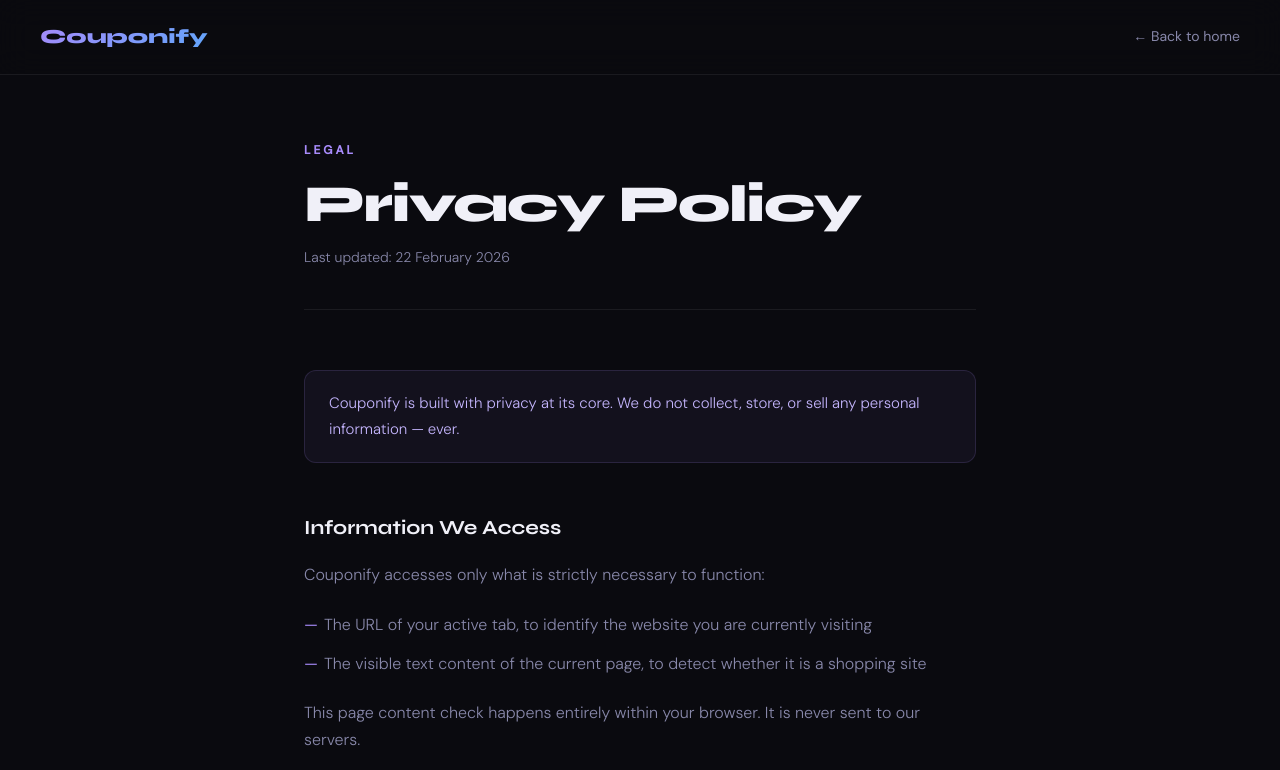
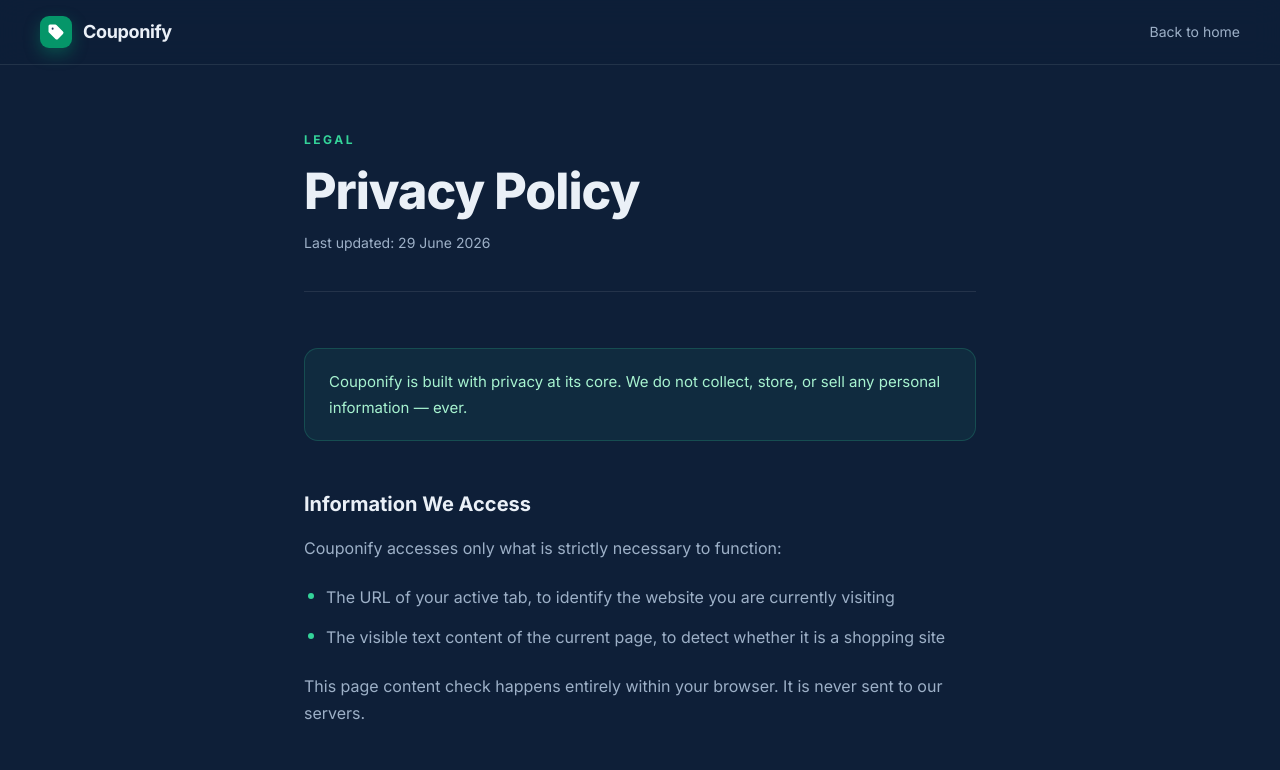
Before and after one commit to Reybest123/couponify-backend, a website: page privacy.html in a window 1280 px wide. Shown: the top 770 px of the page. Drawn offline with Linux system fonts and the light colour scheme.

Commit message:
Rebrand privacy page + disclose AI (Anthropic) URL processing

```diff
--- a/privacy.html
+++ b/privacy.html
@@ -6,174 +6,92 @@
   <title>Couponify — Privacy Policy</title>
   <link rel="preconnect" href="https://fonts.googleapis.com" />
   <link rel="preconnect" href="https://fonts.gstatic.com" crossorigin />
-  <link href="https://fonts.googleapis.com/css2?family=Syne:wght@700;800&family=DM+Sans:wght@300;400;500&display=swap" rel="stylesheet" />
+  <link href="https://fonts.googleapis.com/css2?family=Inter:wght@400;500;600;700;800&display=swap" rel="stylesheet" />
   <style>
     *, *::before, *::after { box-sizing: border-box; margin: 0; padding: 0; }
 
     :root {
-      --bg: #0a0a0f;
-      --surface: #111118;
-      --border: rgba(255,255,255,0.07);
-      --text: #f0f0f8;
-      --muted: #8888aa;
-      --accent: #a78bfa;
+      --navy: #1E3A5F;
+      --green: #059669;
+      --green-bright: #34D399;
+      --bg: #0E1F38;
+      --border: rgba(255,255,255,0.09);
+      --text: #EAF0F7;
+      --muted: #9DB0C7;
     }
 
     body {
       background: var(--bg);
       color: var(--text);
-      font-family: 'DM Sans', sans-serif;
+      font-family: 'Inter', -apple-system, BlinkMacSystemFont, 'Segoe UI', sans-serif;
       font-size: 16px;
       line-height: 1.7;
-      padding: 0;
     }
 
+    a { text-decoration: none; }
+    svg { display: block; }
+
     nav {
-      position: fixed;
-      top: 0; left: 0; right: 0;
-      z-index: 100;
-      padding: 20px 40px;
-      display: flex;
-      align-items: center;
-      justify-content: space-between;
-      background: rgba(10,10,15,0.9);
-      backdrop-filter: blur(16px);
+      position: fixed; top: 0; left: 0; right: 0; z-index: 100;
+      padding: 16px 40px;
+      display: flex; align-items: center; justify-content: space-between;
+      background: rgba(14,31,56,0.85);
+      backdrop-filter: blur(14px);
       border-bottom: 1px solid var(--border);
     }
-
-    .nav-logo {
-      font-family: 'Syne', sans-serif;
-      font-weight: 800;
-      font-size: 20px;
-      background: linear-gradient(135deg, #a78bfa, #60a5fa);
-      -webkit-background-clip: text;
-      -webkit-text-fill-color: transparent;
-      background-clip: text;
-      text-decoration: none;
+    .brand { display: flex; align-items: center; gap: 11px; }
+    .brand-mark {
+      width: 32px; height: 32px; border-radius: 9px; background: var(--green);
+      display: flex; align-items: center; justify-content: center;
+      box-shadow: 0 6px 16px rgba(5,150,105,0.4);
     }
-
-    .nav-back {
-      color: var(--muted);
-      text-decoration: none;
-      font-size: 14px;
-      transition: color 0.2s;
-    }
+    .brand-mark svg { width: 18px; height: 18px; }
+    .brand-name { font-size: 18px; font-weight: 700; letter-spacing: -0.02em; color: var(--text); }
+    .nav-back { color: var(--muted); font-size: 14px; transition: color 0.2s; }
     .nav-back:hover { color: var(--text); }
 
-    main {
-      max-width: 720px;
-      margin: 0 auto;
-      padding: 140px 24px 80px;
-    }
+    main { max-width: 720px; margin: 0 auto; padding: 130px 24px 80px; }
 
-    .page-label {
-      font-size: 12px;
-      font-weight: 600;
-      letter-spacing: 3px;
-      text-transform: uppercase;
-      color: var(--accent);
-      margin-bottom: 16px;
-    }
+    .page-label { font-size: 12px; font-weight: 700; letter-spacing: 2.5px; text-transform: uppercase; color: var(--green-bright); margin-bottom: 14px; }
+    h1 { font-size: clamp(32px, 6vw, 50px); font-weight: 800; letter-spacing: -0.02em; line-height: 1.1; margin-bottom: 12px; }
+    .last-updated { color: var(--muted); font-size: 14px; margin-bottom: 56px; padding-bottom: 36px; border-bottom: 1px solid var(--border); }
 
-    h1 {
-      font-family: 'Syne', sans-serif;
-      font-size: clamp(32px, 6vw, 52px);
-      font-weight: 800;
-      letter-spacing: -1.5px;
-      line-height: 1.1;
-      margin-bottom: 12px;
-    }
+    h2 { font-size: 20px; font-weight: 700; margin: 46px 0 14px; color: var(--text); }
+    p { color: var(--muted); margin-bottom: 16px; }
 
-    .last-updated {
-      color: var(--muted);
-      font-size: 14px;
-      margin-bottom: 60px;
-      padding-bottom: 40px;
-      border-bottom: 1px solid var(--border);
-    }
-
-    h2 {
-      font-family: 'Syne', sans-serif;
-      font-size: 20px;
-      font-weight: 700;
-      margin: 48px 0 16px;
-      color: var(--text);
-    }
-
-    p {
-      color: var(--muted);
-      font-weight: 300;
-      margin-bottom: 16px;
-    }
-
-    ul {
-      list-style: none;
-      margin: 0 0 16px 0;
-      padding: 0;
-    }
-
-    ul li {
-      color: var(--muted);
-      font-weight: 300;
-      padding: 6px 0 6px 20px;
-      position: relative;
-    }
-
-    ul li::before {
-      content: '—';
-      position: absolute;
-      left: 0;
-      color: var(--accent);
-      font-weight: 400;
-    }
+    ul { list-style: none; margin: 0 0 16px 0; padding: 0; }
+    ul li { color: var(--muted); padding: 6px 0 6px 22px; position: relative; }
+    ul li::before { content: ''; position: absolute; left: 4px; top: 15px; width: 6px; height: 6px; border-radius: 50%; background: var(--green-bright); }
 
     .highlight-box {
-      background: rgba(167,139,250,0.06);
-      border: 1px solid rgba(167,139,250,0.15);
-      border-radius: 12px;
-      padding: 20px 24px;
-      margin: 24px 0;
+      background: rgba(52,211,153,0.07);
+      border: 1px solid rgba(52,211,153,0.20);
+      border-radius: 14px; padding: 20px 24px; margin: 24px 0;
     }
+    .highlight-box p { margin: 0; color: #A7F3D0; font-size: 15px; }
 
-    .highlight-box p {
-      margin: 0;
-      color: #c4b5fd;
-      font-size: 15px;
-    }
-
-    footer {
-      border-top: 1px solid var(--border);
-      padding: 32px 24px;
-      text-align: center;
-      color: var(--muted);
-      font-size: 13px;
-      max-width: 720px;
-      margin: 0 auto;
-    }
-
-    footer a {
-      color: var(--accent);
-      text-decoration: none;
-    }
+    footer { border-top: 1px solid var(--border); padding: 32px 24px; text-align: center; color: var(--muted); font-size: 13px; max-width: 720px; margin: 0 auto; }
+    footer a { color: var(--green-bright); }
     footer a:hover { text-decoration: underline; }
 
-    @media (max-width: 600px) {
-      nav { padding: 16px 20px; }
-      main { padding: 100px 20px 60px; }
-    }
+    @media (max-width: 600px) { nav { padding: 14px 20px; } main { padding: 100px 20px 60px; } }
   </style>
 </head>
 <body>
-
   <nav>
-    <a href="/" class="nav-logo">Couponify</a>
-    <a href="/" class="nav-back">← Back to home</a>
+    <a href="/" class="brand">
+      <span class="brand-mark">
+        <svg viewBox="0 0 24 24" fill="none"><path d="M12.586 2.586A2 2 0 0 0 11.172 2H4a2 2 0 0 0-2 2v7.172a2 2 0 0 0 .586 1.414l8.704 8.704a2.426 2.426 0 0 0 3.42 0l6.58-6.58a2.426 2.426 0 0 0 0-3.42z" fill="#fff"/><circle cx="7.5" cy="7.5" r="1.35" fill="#1E3A5F"/></svg>
+      </span>
+      <span class="brand-name">Couponify</span>
+    </a>
+    <a href="/" class="nav-back">Back to home</a>
   </nav>
 
   <main>
     <div class="page-label">Legal</div>
     <h1>Privacy Policy</h1>
-    <p class="last-updated">Last updated: 22 February 2026</p>
+    <p class="last-updated">Last updated: 29 June 2026</p>
 
     <div class="highlight-box">
       <p>Couponify is built with privacy at its core. We do not collect, store, or sell any personal information — ever.</p>
@@ -201,12 +119,13 @@
     <p>When you visit a website, Couponify scans the visible text of the current page for common shopping-related keywords such as "cart", "checkout", and "payment". This analysis runs locally in your browser and the results are never transmitted anywhere.</p>
     <p>If the page matches enough shopping signals, a banner is shown inviting you to find coupon websites. No data leaves your device during this step.</p>
 
-    <h2>Data Transmission</h2>
-    <p>When you choose to search for coupons (either by clicking the banner or using the extension popup), the URL of the current page is sent to Couponify's backend service. This is used solely to generate a list of relevant coupon websites for that store.</p>
+    <h2>Data Transmission &amp; AI Processing</h2>
+    <p>When you choose to search for coupons (either by clicking the banner or using the extension popup), only the URL of the current page is sent to Couponify's backend service. This is used solely to identify the store and generate a list of relevant coupon websites for it.</p>
+    <p>To identify the store accurately, the backend uses an AI service (Anthropic's Claude) to interpret the website URL. Only the URL is processed — no personal information, page content, or browsing data is included.</p>
     <p>This transmitted data:</p>
     <ul>
       <li>Contains no personal information</li>
-      <li>Is not stored or logged</li>
+      <li>Is not stored or logged by Couponify</li>
       <li>Is not linked to any user identity</li>
       <li>Is only sent when you explicitly choose to search for coupons</li>
     </ul>
@@ -214,7 +133,7 @@
     <h2>Data Storage</h2>
     <p>Couponify does not store any data locally or remotely. We do not maintain databases of users, searches, or activity. The extension uses your browser's session storage only to remember whether the banner has already been shown on the current page — this data is cleared automatically when you close the tab.</p>
 
-    <h2>Analytics & Tracking</h2>
+    <h2>Analytics &amp; Tracking</h2>
     <p>Couponify does not use any analytics, tracking, or telemetry tools. We do not:</p>
     <ul>
       <li>Track users across sessions or websites</li>
@@ -224,7 +143,12 @@
     </ul>
 
     <h2>Third-Party Services</h2>
-    <p>Couponify surfaces links to trusted third-party coupon platforms including Honey, RetailMeNot, Groupon, and Coupons.com. When you choose to open these sites, you are subject to their own privacy policies. Couponify does not share any personally identifiable information with these services.</p>
+    <p>Couponify relies on a small number of trusted third-party services:</p>
+    <ul>
+      <li>Anthropic (Claude) — receives only the active tab's URL to identify the store. Anthropic does not use API data to train its models.</li>
+      <li>Coupon platforms — Honey, RetailMeNot, Groupon, and Coupons.com, which you may choose to open. When you do, you are subject to their own privacy policies.</li>
+    </ul>
+    <p>Couponify does not share any personally identifiable information with these services.</p>
 
     <h2>Changes to This Policy</h2>
     <p>This Privacy Policy may be updated if Couponify's functionality changes. Any updates will be reflected on this page with a revised "Last updated" date.</p>
@@ -234,8 +158,7 @@
   </main>
 
   <footer>
-    <p>© 2026 Couponify. <a href="/">Back to home</a></p>
+    <p>&copy; 2026 Couponify. <a href="/">Back to home</a></p>
   </footer>
-
 </body>
 </html>
```
